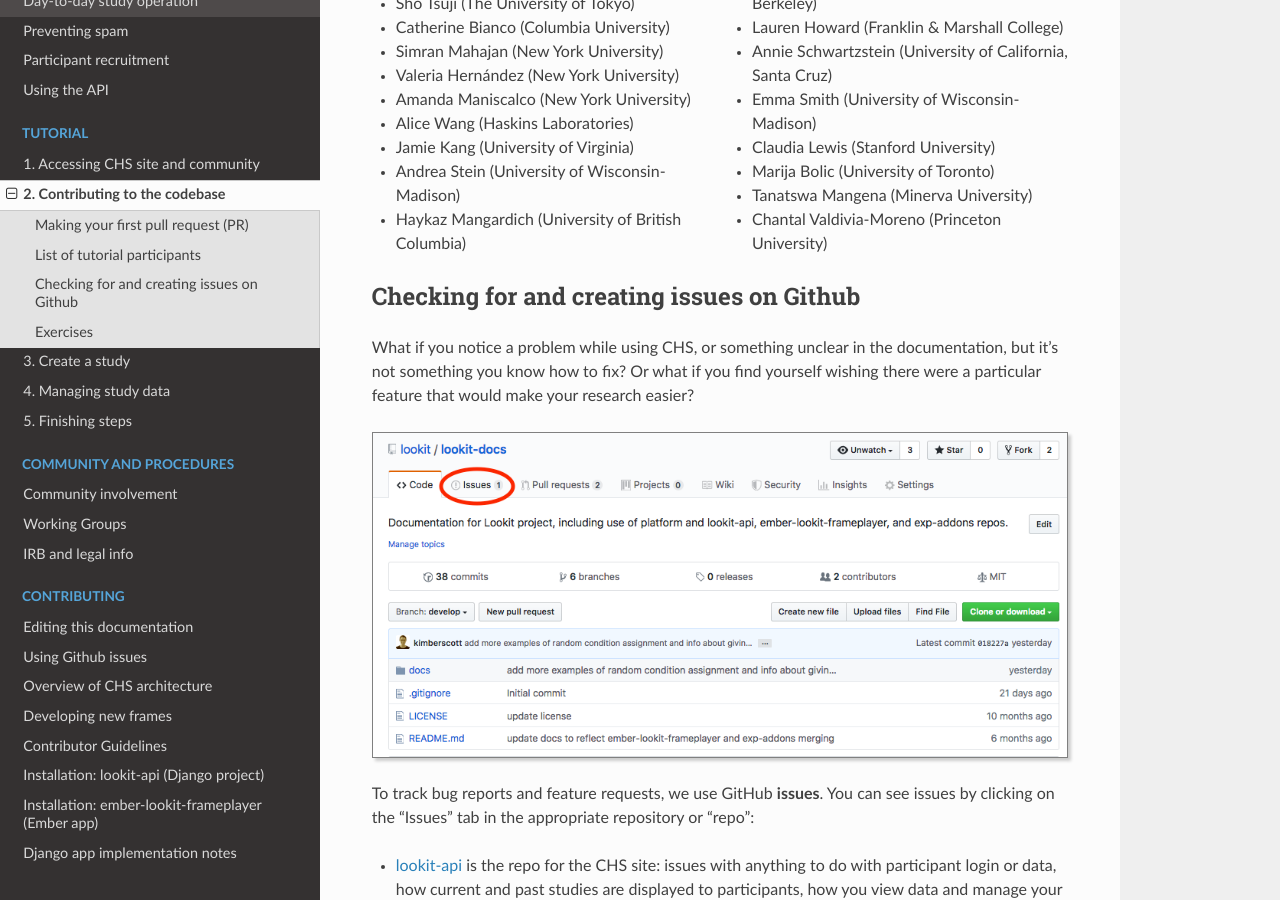
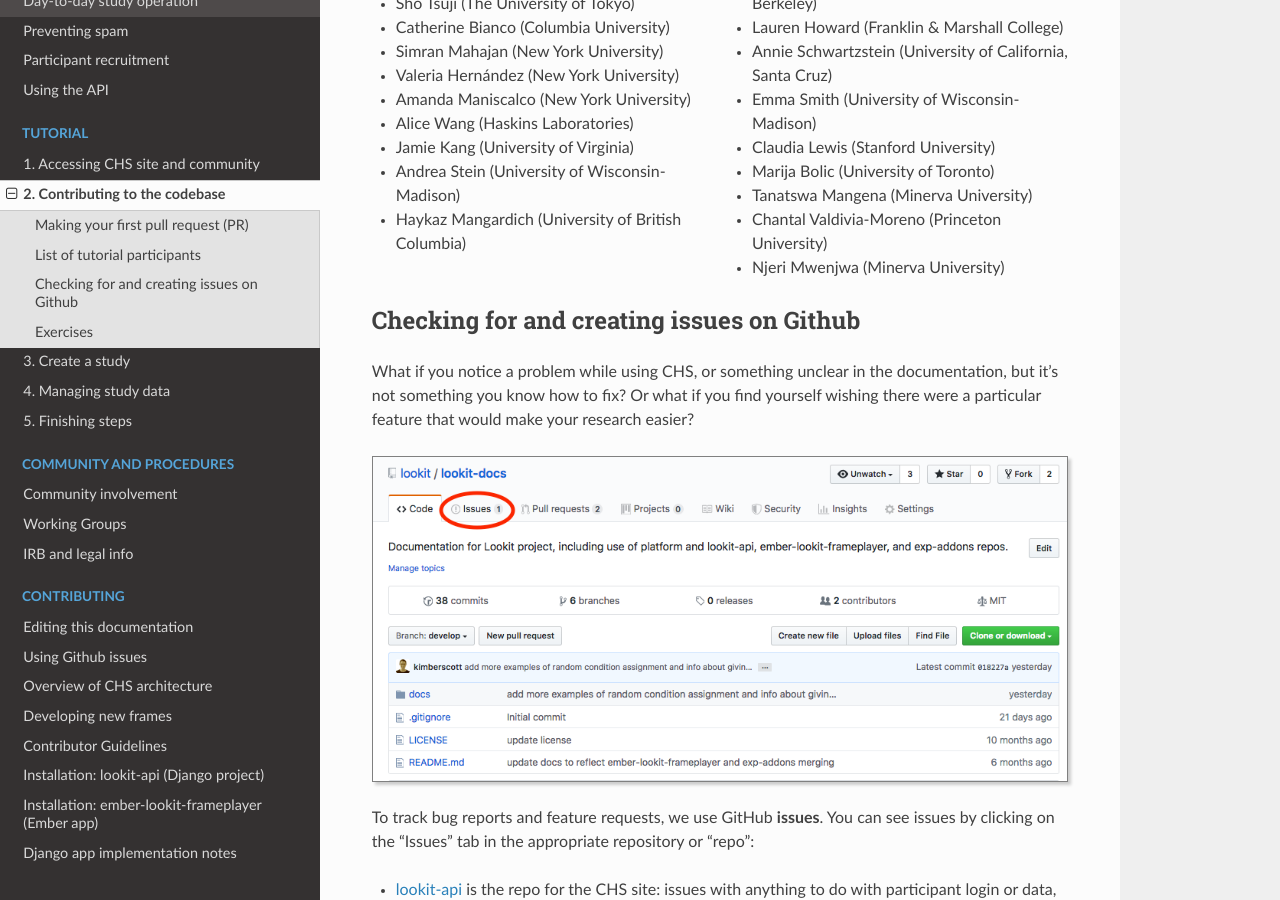
Before and after one commit to lookit/lookit-docs, a Sphinx documentation site: the page built from docs/source/tutorial-contributing.rst, in a window 1280 px wide and 900 px high, scrolled down 8817 px. Built offline with Sphinx 7.4.7 and the Read the Docs theme 3.1.0, drawn with Linux system fonts in a browser that asks for light colours.

Commit message:
Update tutorial-contributing.rst

```diff
--- a/docs/source/tutorial-contributing.rst
+++ b/docs/source/tutorial-contributing.rst
@@ -344,6 +344,7 @@
 - Marija Bolic (University of Toronto)
 - Tanatswa Mangena (Minerva University)
 - Chantal Valdivia-Moreno (Princeton University)
+- Njeri Mwenjwa (Minerva University)
 
 Checking for and creating issues on Github
 -------------------------------------------
```
